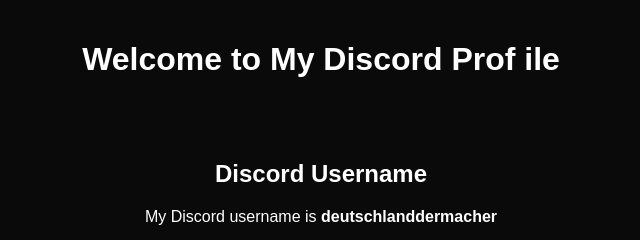
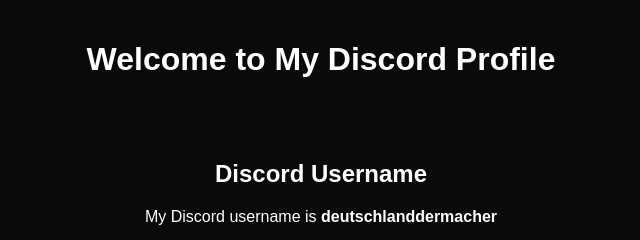
Before and after one commit to JohnDoeIsBag/JohnDoeIsBag.github.io, a plain HTML site: page index.html in a window 1280 px wide. Shown: the top 240 px of the page, 319-959 px from the left. Drawn offline with Linux system fonts and the light colour scheme.

Commit message:
Update index.html

```diff
--- a/index.html
+++ b/index.html
@@ -9,7 +9,7 @@
 <body>
     <div id="background"></div>
     <header>
-        <h1>Welcome to My Discord Prof ile</h1>
+        <h1>Welcome to My Discord Profile</h1>
     </header>
     <main>
         <section id="discord-profile">
```
